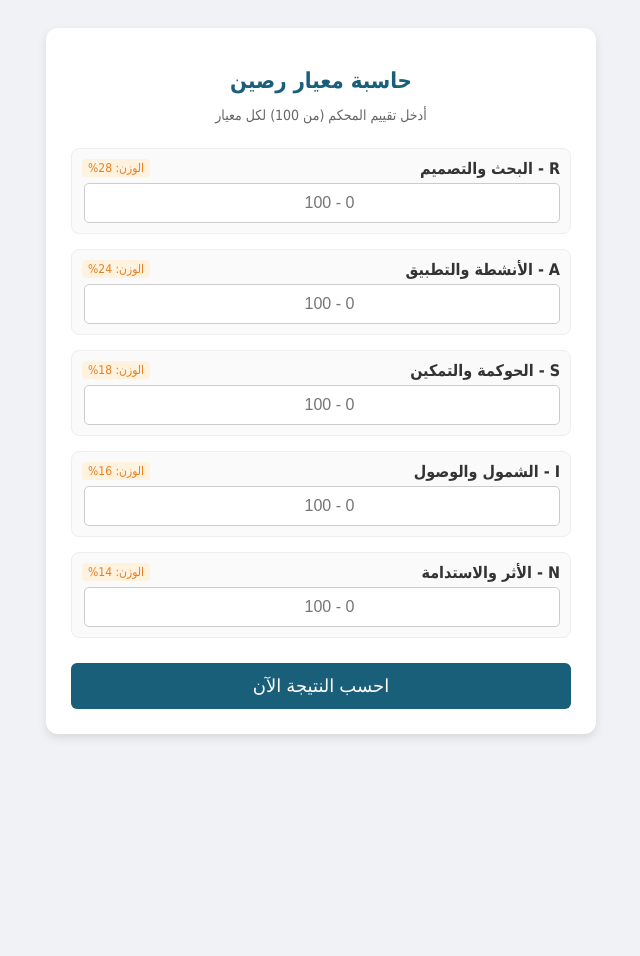
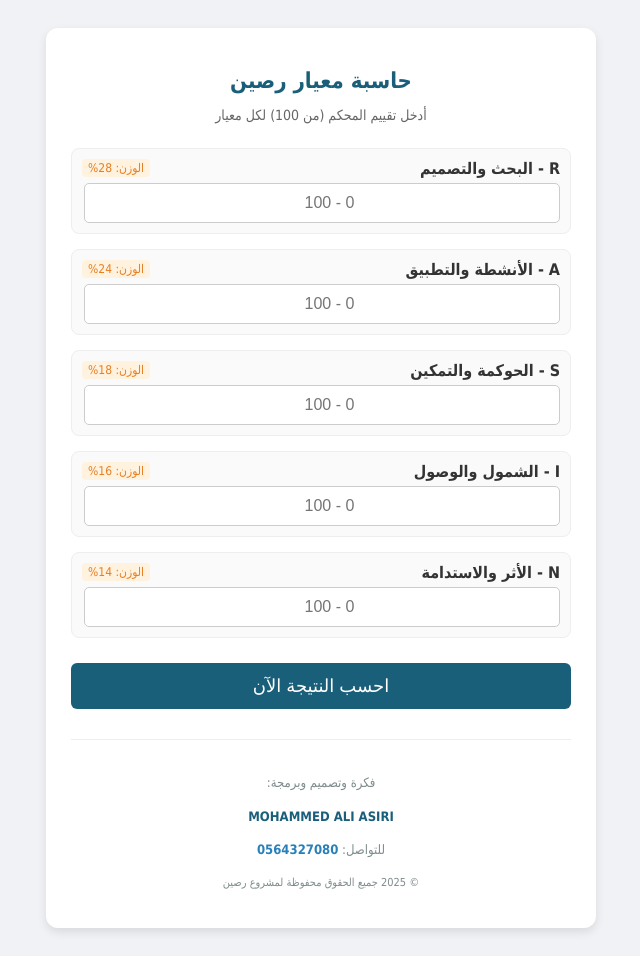
Before and after one commit to mohdasiri99/rasin2, a plain HTML site: page index.html in a window 1280 px wide. Shown: the whole page, without its empty margins (319-959 px from the left). Before the commit the page ends 800 px from the top, so only its background shows below. Drawn offline with Linux system fonts and the light colour scheme.

Commit message:
Update index.html

```diff
--- a/index.html
+++ b/index.html
@@ -20,6 +20,20 @@
         .silver { background: #d4edda; color: #155724; border: 1px solid #c3e6cb; }
         .bronze { background: #e2e3e5; color: #383d41; border: 1px solid #d6d8db; }
         .fail { background: #f8d7da; color: #721c24; border: 1px solid #f5c6cb; }
+
+        /* تنسيق قسم الحقوق الجديد */
+        .footer {
+            margin-top: 30px;
+            padding-top: 20px;
+            border-top: 1px solid #eee;
+            text-align: center;
+            font-size: 13px;
+            color: #7f8c8d;
+            line-height: 1.6;
+        }
+        .footer strong { color: #1a5f7a; }
+        .footer a { color: #2980b9; text-decoration: none; font-weight: bold; }
+        .footer a:hover { text-decoration: underline; }
     </style>
 </head>
 <body>
@@ -64,52 +78,47 @@
         <h2 id="finalScore">0</h2>
         <h3 id="badge"></h3>
     </div>
+
+    <div class="footer">
+        <p>فكرة وتصميم وبرمجة:</p>
+        <p><strong>MOHAMMED ALI ASIRI</strong></p>
+        <p>للتواصل: <a href="tel:0564327080">0564327080</a></p>
+        <p style="font-size: 11px; margin-top: 5px;">© 2025 جميع الحقوق محفوظة لمشروع رصين</p>
+    </div>
+
 </div>
 
 <script>
     function calc() {
-        // التأكد من أن الزر يعمل
-        console.log("Button Clicked");
-
-        // جلب القيم، وفي حال كانت فارغة نعتبرها صفر
         let r = document.getElementById('r').value; r = r === "" ? 0 : parseFloat(r);
         let a = document.getElementById('a').value; a = a === "" ? 0 : parseFloat(a);
         let s = document.getElementById('s').value; s = s === "" ? 0 : parseFloat(s);
         let i = document.getElementById('i').value; i = i === "" ? 0 : parseFloat(i);
         let n = document.getElementById('n').value; n = n === "" ? 0 : parseFloat(n);
 
-        // التحقق من القيم العالية
         if (r > 100 || a > 100 || s > 100 || i > 100 || n > 100) {
             alert("عذراً، أقصى درجة لكل معيار هي 100");
             return;
         }
 
-        // المعادلة الحسابية
         let total = (r * 0.28) + (a * 0.24) + (s * 0.18) + (i * 0.16) + (n * 0.14);
 
-        // إظهار النتيجة
         let resDiv = document.getElementById('result');
         let badge = document.getElementById('badge');
 
         resDiv.style.display = "block";
-        // إعادة تعيين الكلاسات
         resDiv.className = "";
 
         document.getElementById('finalScore').innerText = total.toFixed(2) + " / 100";
 
-        // منطق التصنيف
         if (total >= 90) {
-            resDiv.classList.add("gold");
-            badge.innerText = "🥇 رصين ذهبي";
+            resDiv.classList.add("gold"); badge.innerText = "🥇 رصين ذهبي";
         } else if (total >= 80) {
-            resDiv.classList.add("silver");
-            badge.innerText = "🥈 رصين فضي";
+            resDiv.classList.add("silver"); badge.innerText = "🥈 رصين فضي";
         } else if (total >= 70) {
-            resDiv.classList.add("bronze");
-            badge.innerText = "🥉 رصين برونزي";
+            resDiv.classList.add("bronze"); badge.innerText = "🥉 رصين برونزي";
         } else {
-            resDiv.classList.add("fail");
-            badge.innerText = "🛠️ يحتاج تطوير";
+            resDiv.classList.add("fail"); badge.innerText = "🛠️ يحتاج تطوير";
         }
     }
 </script>
```
